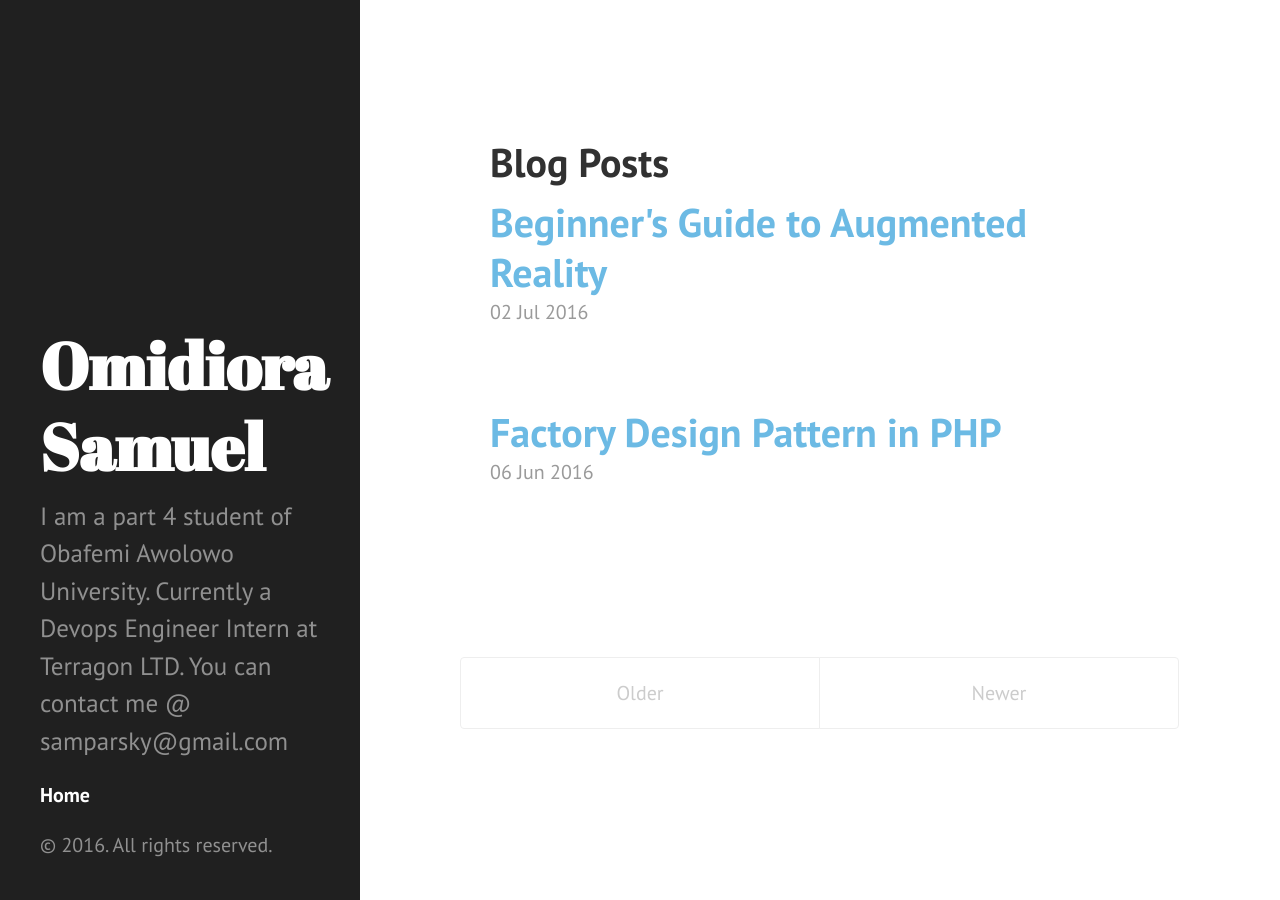
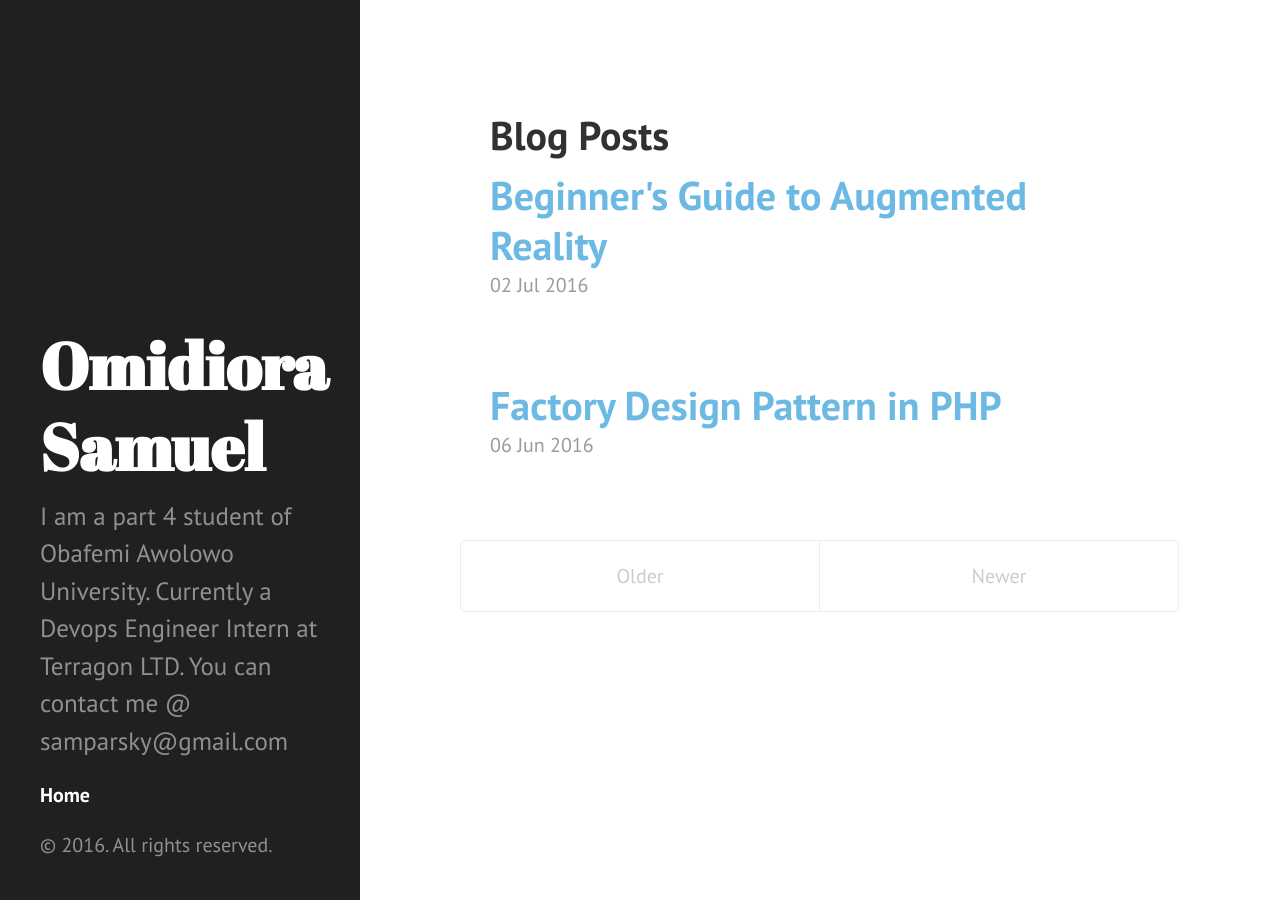
Before and after one commit to samparsky/samparsky.github.io, a Jekyll site: the page built from index.html, in a window 1280 px wide. Built offline with Jekyll 4.4.1, drawn with Linux system fonts in a browser that asks for light colours; the list of posts is cut into pages by our own code.

Commit message:
Update index.html

```diff
--- a/index.html
+++ b/index.html
@@ -3,7 +3,7 @@
 title: Home
 ---
 
-<div class="posts" style="padding:30px">
+<div class="posts" style="margin:30px">
   <h1>Blog Posts</h1>
   {% for post in paginator.posts %}
   <div class="post">
```
